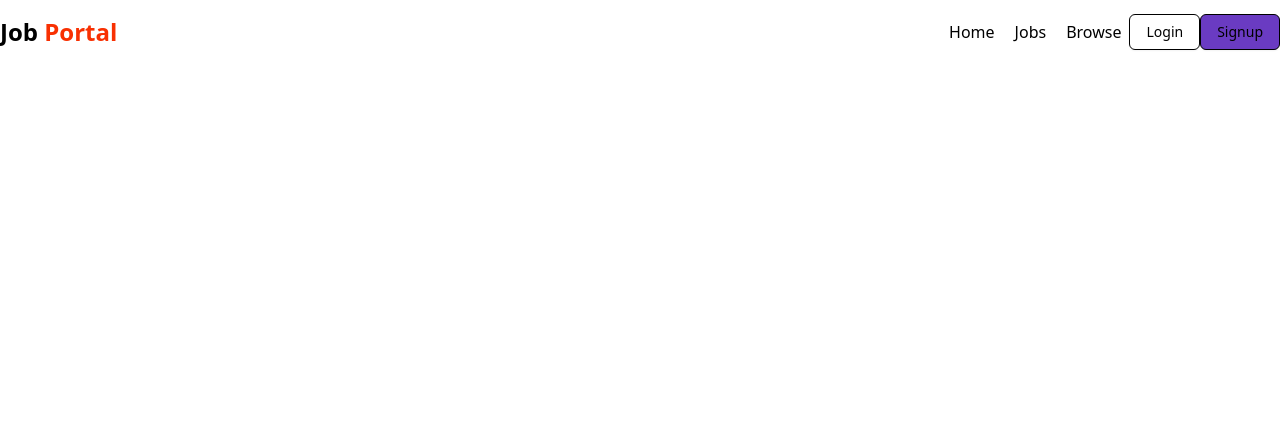
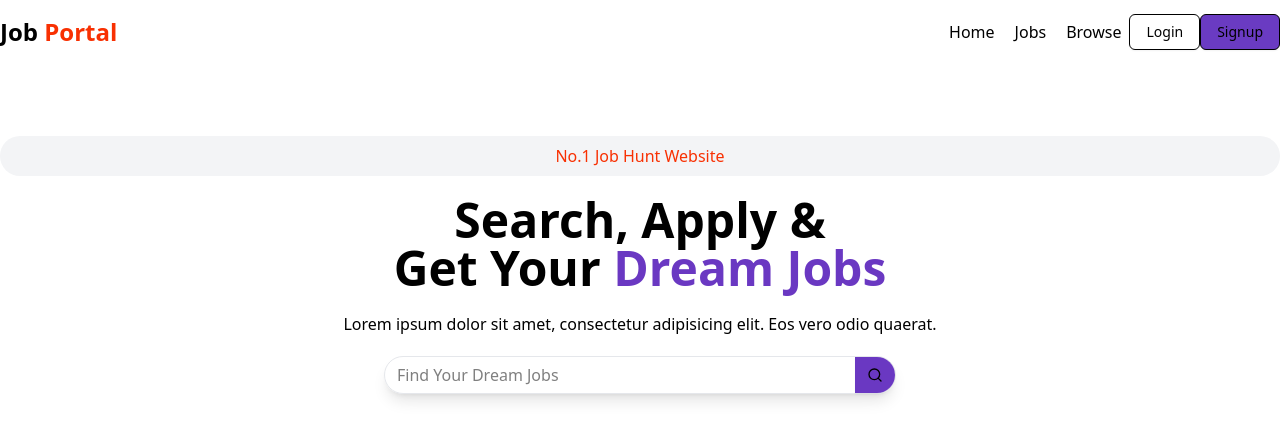
Before and after one commit to Subhajeet-Paul/job-portal, a React (Vite) app in the folder frontend/: page / in a window 1280 px wide. Shown: the top 440 px of the page. Built offline with nearby package versions, Linux system fonts and the light colour scheme.

Commit message:
working with UI

```diff
--- a/frontend/package.json
+++ b/frontend/package.json
@@ -20,6 +20,7 @@
     "axios": "^1.11.0",
     "class-variance-authority": "^0.7.1",
     "clsx": "^2.1.1",
+    "embla-carousel-react": "^8.6.0",
     "lucide-react": "^0.542.0",
     "next-themes": "^0.4.6",
     "react": "^19.1.1",
--- /dev/null
+++ b/frontend/src/components/CategoryCarousel.jsx
@@ -0,0 +1,19 @@
+import React from 'react'
+
+const category =[
+    "Frontend Developer",
+    "Backend Developer",
+    "UI/UX Designer",
+    "Fullstack Developer",
+    "Mobile Developer",
+    "Data Scientist",
+]
+const CategoryCarousel = () => {
+  return (
+    <div>
+
+    </div>
+  )
+}
+
+export default CategoryCarousel
--- /dev/null
+++ b/frontend/src/components/HeroSection.jsx
@@ -0,0 +1,27 @@
+import React from 'react'
+import { Button } from './ui/button'
+import { Search } from 'lucide-react'
+
+const HeroSection = () => {
+  return (
+    <div className='text-center'>
+        <div className='flex flex-col gap-5 my-18'>
+        <span className='px-4 py-2 rounded-full bg-gray-100 text-[#F83002] font-medium'>No.1 Job Hunt Website</span>
+        <h1 className='text-5xl font-bold'>Search, Apply & <br/>Get Your <span className='text-[#6A38C2]'>Dream Jobs</span></h1>
+        <p>Lorem ipsum dolor sit amet, consectetur adipisicing elit. Eos vero odio quaerat.</p>
+        <div className='flex w-[40%] shadow-lg border border-gray-200 pl-3 rounded-full items-center gap-4 mx-auto'>
+          <input
+          type="text"
+          placeholder='Find Your Dream Jobs'
+          className='outline-none border-none w-full'
+          />
+          <Button className="rounded-r-full bg-[#6A38C2]">
+            <Search className='h-5 w-5'/>
+          </Button>
+        </div>
+    </div>
+        </div>
+  )
+}
+
+export default HeroSection
--- a/frontend/src/components/home.jsx
+++ b/frontend/src/components/home.jsx
@@ -1,9 +1,15 @@
 import React from 'react'
 import Navbar from "./shared/navbar.jsx"
+import HeroSection from './HeroSection.jsx'
+import CategoryCarousel from './CategoryCarousel.jsx'
 const home = () => {
   return (
     <>
     <Navbar/>
+    <HeroSection/>
+    <CategoryCarousel/>
+    {/* <LatestJobs/>
+    <Footer/> */}
     </>
   )
 }
```
Also changed, not shown: 1 other file (tests, documents, lock files or other folders).
